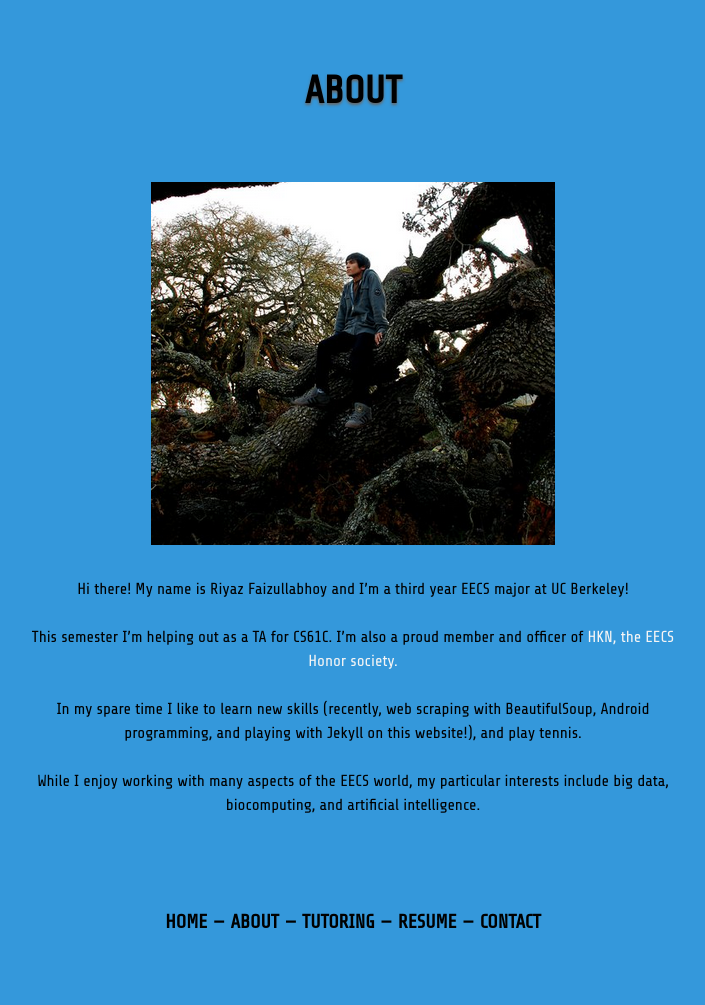
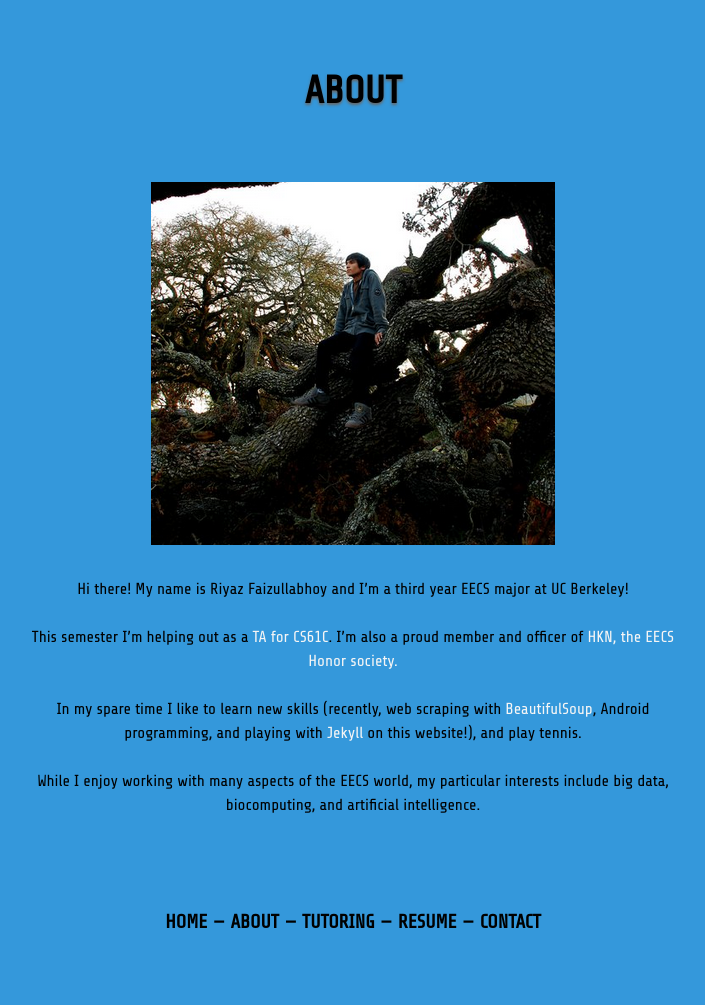
Before and after one commit to riyazdf/riyazdf.github.io, a Jekyll site: the page built from about/index.html, in a window 1280 px wide. Shown: the whole page, without its empty margins (287-992 px from the left). Built offline with Jekyll 4.4.1, drawn with Linux system fonts in a browser that asks for light colours; some of the changed lines change nothing that is shown.

Commit message:
moar links

```diff
--- a/_includes/about.md
+++ b/_includes/about.md
@@ -1,7 +1,7 @@
 Hi there! My name is Riyaz Faizullabhoy and I'm a third year EECS major at UC Berkeley!
 
-This semester I'm helping out as a TA for CS61C.  I'm also a proud member and officer of [HKN, the EECS Honor society.](https://hkn.eecs.berkeley.edu/)
+This semester I'm helping out as a [TA for CS61C](http://www-inst.eecs.berkeley.edu/~cs61c/su13/).  I'm also a proud member and officer of [HKN, the EECS Honor society.](https://hkn.eecs.berkeley.edu/)
 
-In my spare time I like to learn new skills (recently, web scraping with BeautifulSoup, Android programming, and playing with Jekyll on this website!), and play tennis.
+In my spare time I like to learn new skills (recently, web scraping with [BeautifulSoup](http://www.crummy.com/software/BeautifulSoup/), Android programming, and playing with [Jekyll](http://jekyllrb.com/) on this website!), and play tennis.
 
 While I enjoy working with many aspects of the EECS world, my particular interests include big data, biocomputing, and artificial intelligence.
```
